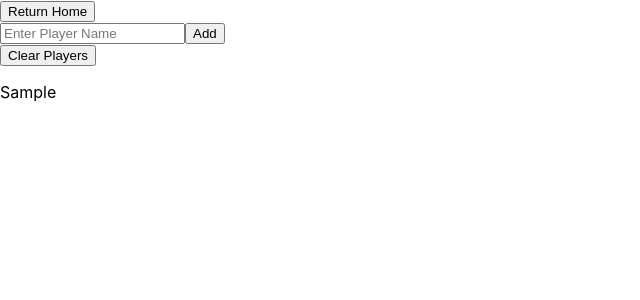
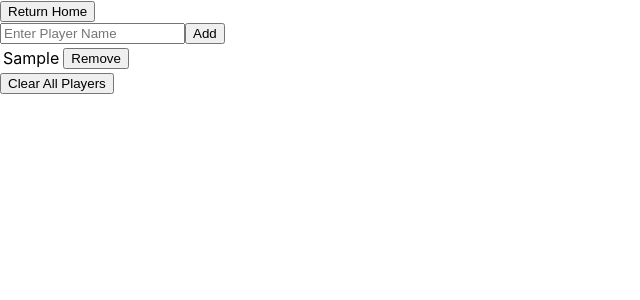
Before and after one commit to CK6853/CatanCompanion, a React (Create React App) app: page / in a window 1280 px wide. Both pictures are taken after typing "Sample" into the empty fields and a click on the button "Add". Shown: the top 300 px of the page, without its empty margins (0-640 px from the left). Built offline with nearby package versions, Linux system fonts and the light colour scheme.

Commit message:
Add remaining functionality to Players page

```diff
--- a/src/App.js
+++ b/src/App.js
@@ -57,10 +57,19 @@ function Players(props) {
 
   // Functions for buttons to call
   // Use form to add a player to the array passed from App and clear the form
-  function addToPlayers(addPlayer) {
-    if (!addPlayer) return;
-    props.setPlayers([...props.players, addPlayer])
+  function addToPlayers(playerName) {
+    // Avoid adding from an empty field
+    if (!playerName) return;
+    // Update the list
+    props.setPlayers([...props.players, playerName])
+    // Reset the field
     setCurrentEntry("")
+  }
+
+  // Remove a specific player
+  function removePlayer(playerName) {
+    // Use an array filter to set players state without modifying the state itself
+    props.setPlayers(props.players.filter((player) => player !== playerName))
   }
 
   // Clear the players from App
@@ -78,7 +87,7 @@ function Players(props) {
         <div className="PlayerInputBlock">
           {/*Input field to enter a new player to add to the list*/}
           <input
-            className="PlayerInput"
+            className="PlayersInput"
             type="text"
             /*Use the state set above to hold value*/
             value={currentEntry}
@@ -89,17 +98,22 @@ function Players(props) {
             placeholder="Enter Player Name"
           />
           {/*Manual button click*/}
-          <button className="PlayerSubmit" onClick={() => {addToPlayers(currentEntry)}}>Add</button>
+          <button className="PlayersInputSubmitButton" onClick={() => {addToPlayers(currentEntry)}}>Add</button>
         </div>
-      <div/>
-
-      {/*Button to clear players*/}
-      <button className="PlayerClear" onClick={() => clearPlayers()}>Clear Players</button>
-      <div/>
+        <div className="PlayersEditBlock">
+          {/*Table of all players, to allow removals*/}
+          <table className="PlayersTable">
+            {props.players.map((player) => (
+              <tr>
+                <td>{player}</td>
+                <td><button className="PlayersRemoveButton" onClick={() => removePlayer(player)}>Remove</button></td>
+              </tr>
+            ))}
+          </table>
+          {/*Button to clear players*/}
+          <button className="PlayersClearButton" onClick={() => clearPlayers()}>Clear All Players</button>
+        </div>
       </div>
-
-      {props.players.map((player) => (<p>{player}</p>))}
-
     </div>
   )
 }
```
